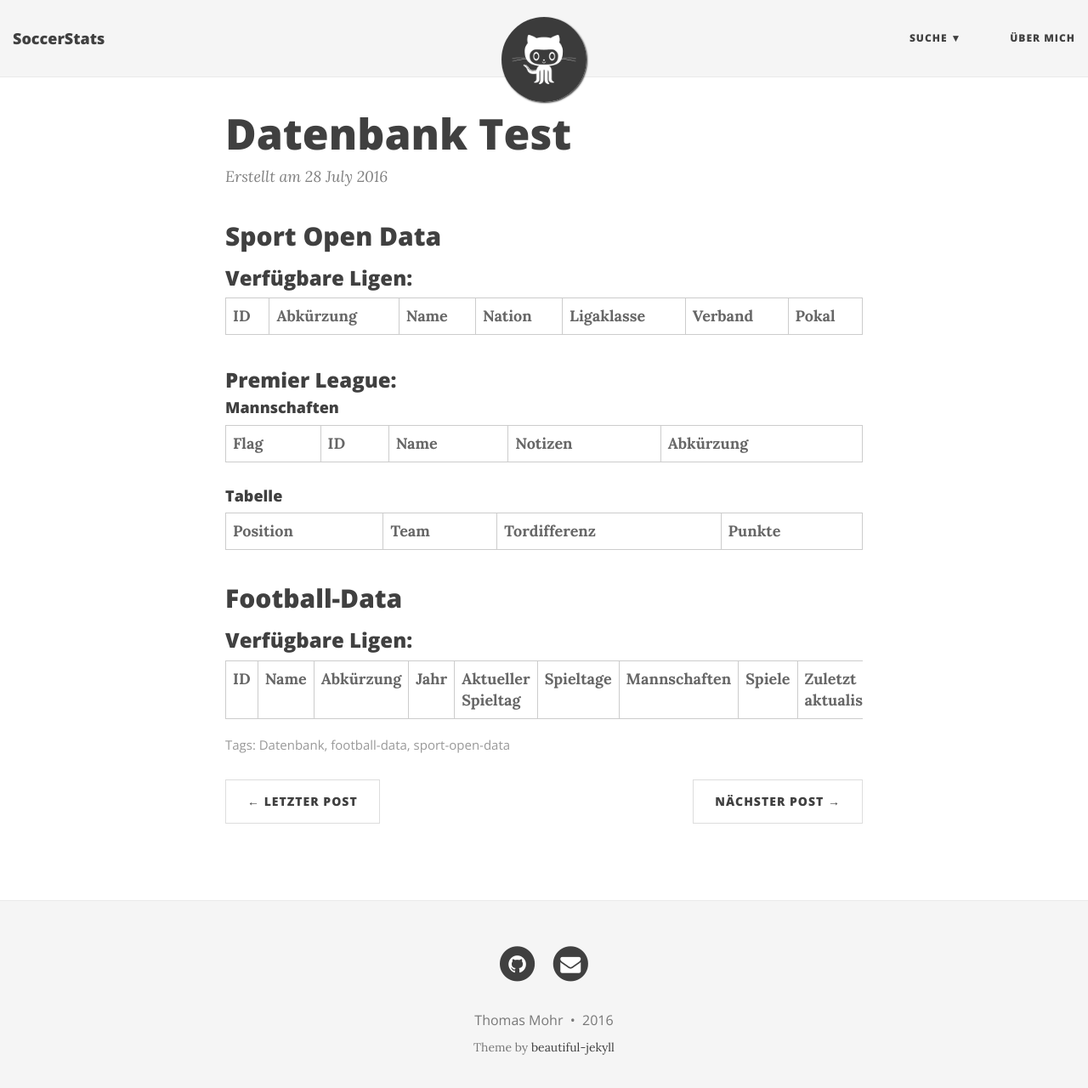
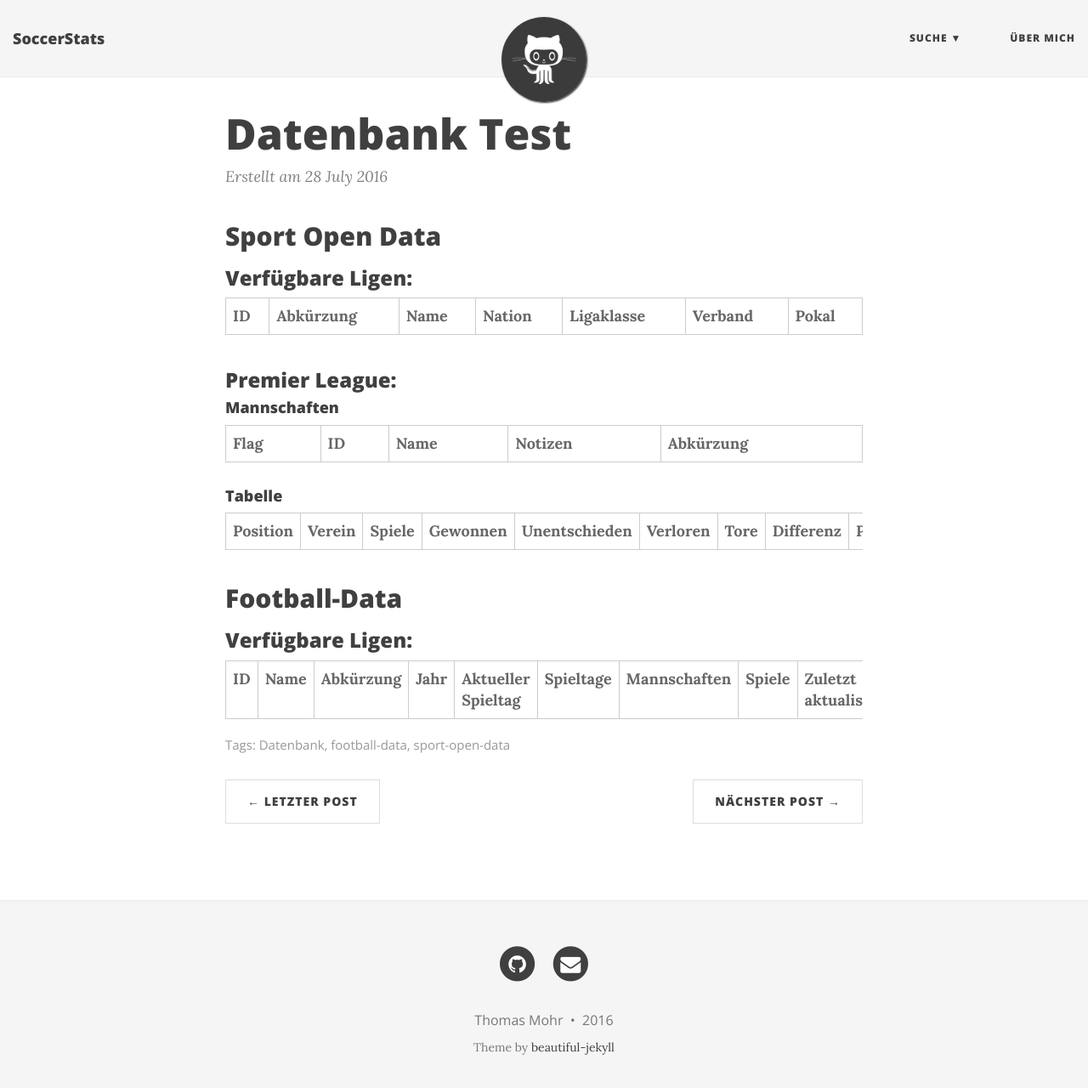
Before and after one commit to Thames1990/Thames1990.github.io, a Jekyll site: the page built from _posts/2016-07-28-database-test.md, in a window 1280 px wide and 1293 px high. Shown: the top 1280 px of the window at 85% size. Built offline with Jekyll 4.4.1, drawn with Linux system fonts in a browser that asks for light colours; nearby versions of some CDN libraries; comment, search, counter and statistics services are not loaded; part of the change alters nothing that is shown.

```diff
--- a/_posts/2016-07-28-database-test.md
+++ b/_posts/2016-07-28-database-test.md
@@ -35,7 +35,7 @@ js:
 
 <div class="table-responsive" markdown="block">
 {:.sports_open_data_premier_league_standings .table .sortable}
-| Position | Team | Tordifferenz | Punkte |
+| Position | Verein | Spiele | Gewonnen | Unentschieden | Verloren | Tore | Differenz | Punkte
 
 </div>
 
--- a/js/database-test.js
+++ b/js/database-test.js
@@ -65,7 +65,13 @@ $.ajax({
         tr += '<tr>';
         tr += '<td>' + response.data.standings[key].position + '</td>';
         tr += '<td>' + response.data.standings[key].team + '</td>';
-        tr += '<td>' + response.data.standings[key].overall.goal_difference + '</td>';
+        // TODO Rename after database is fixed
+        tr += '<td>' + response.data.standings[key].overall.macthes_played + '</td>';
+        tr += '<td>' + response.data.standings[key].overall.wins + '</td>';
+        tr += '<td>' + response.data.standings[key].overall.draws + '</td>';
+        tr += '<td>' + response.data.standings[key].overall.losts + '</td>';
+        tr += '<td>' + response.data.standings[key].overall.scores;
+        tr += ':' + response.data.standings[key].overall.goal_difference + '</td>';
         tr += '<td>' + response.data.standings[key].overall.points + '</td>';
         tr += '</tr>';
     });
```
